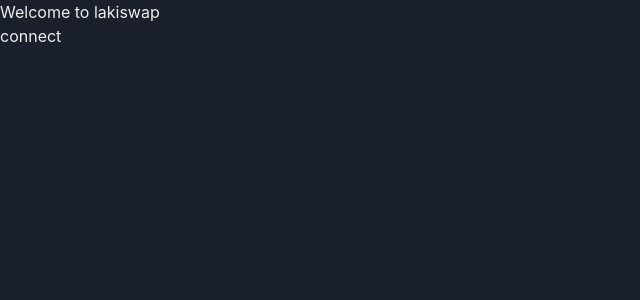
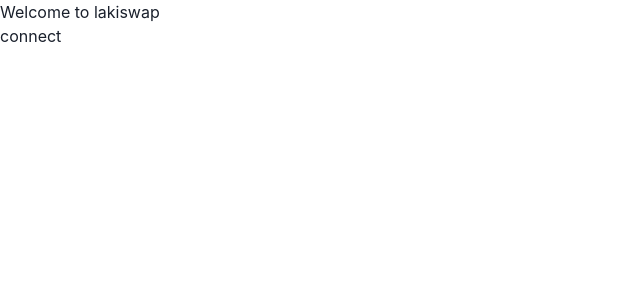
Before and after one commit to lakk1/lakiswap, a Next.js app in the folder client/: page / in a window 1280 px wide. Shown: the top 300 px of the page, without its empty margins (0-640 px from the left). Built offline with nearby package versions, Linux system fonts and the light colour scheme.

Commit message:
add new colorscheme

```diff
--- a/client/theme.ts
+++ b/client/theme.ts
@@ -1,10 +1,26 @@
-import { extendTheme, type ThemeConfig } from '@chakra-ui/react'
+import { extendTheme, type ThemeConfig } from "@chakra-ui/react";
 
 const config: ThemeConfig = {
-  initialColorMode: 'dark',
+  initialColorMode: "light",
   useSystemColorMode: false,
-}
+};
 
-const theme = extendTheme({ config })
+const theme = extendTheme({
+  config,
+  colors: {
+    newblue: {
+      "50": "#E5F6FF",
+      "100": "#B8E5FF",
+      "200": "#8AD5FF",
+      "300": "#5CC4FF",
+      "400": "#2EB4FF",
+      "500": "#00A3FF",
+      "600": "#0082CC",
+      "700": "#006299",
+      "800": "#004166",
+      "900": "#002133",
+    },
+  },
+});
 
-export default theme
+export default theme;
```
